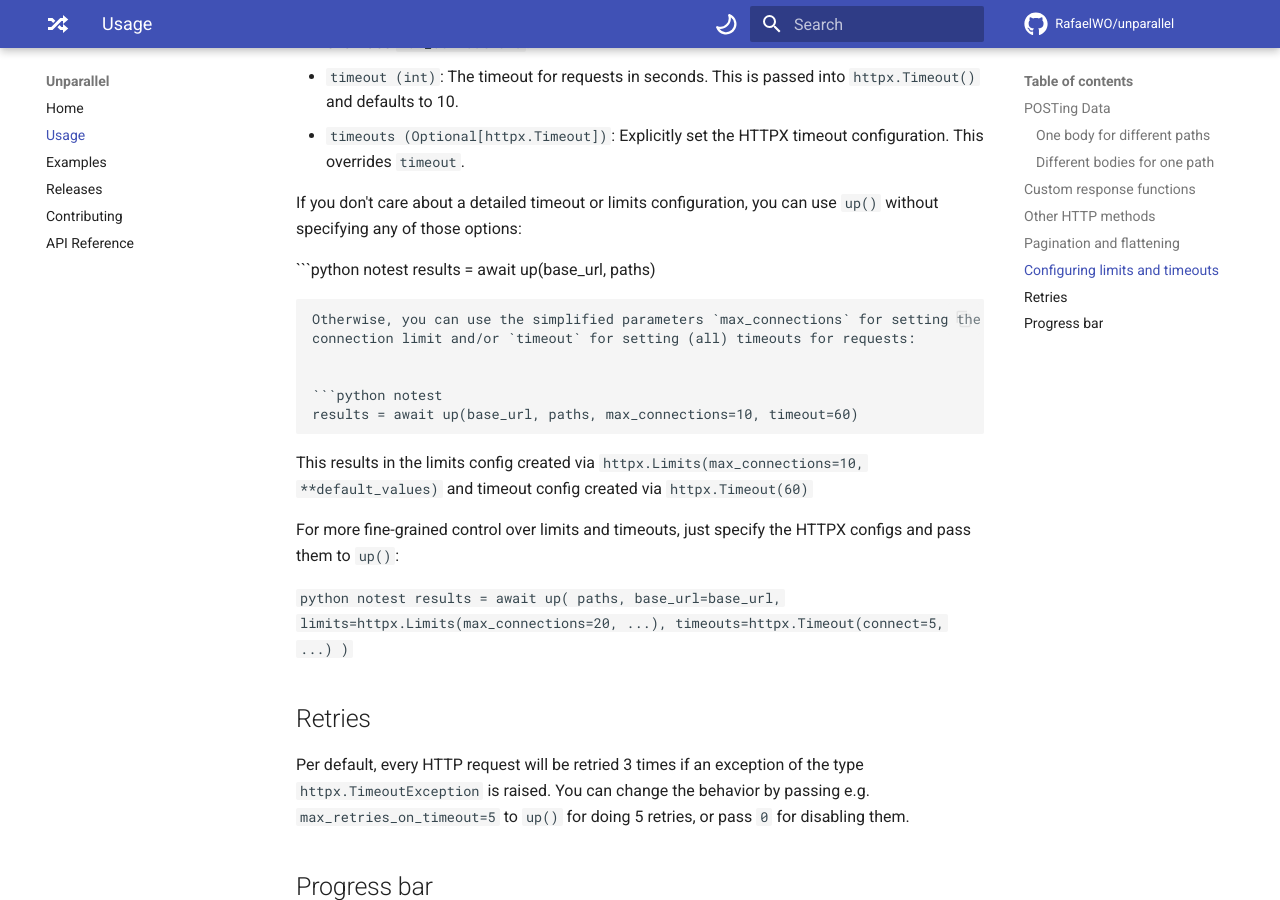
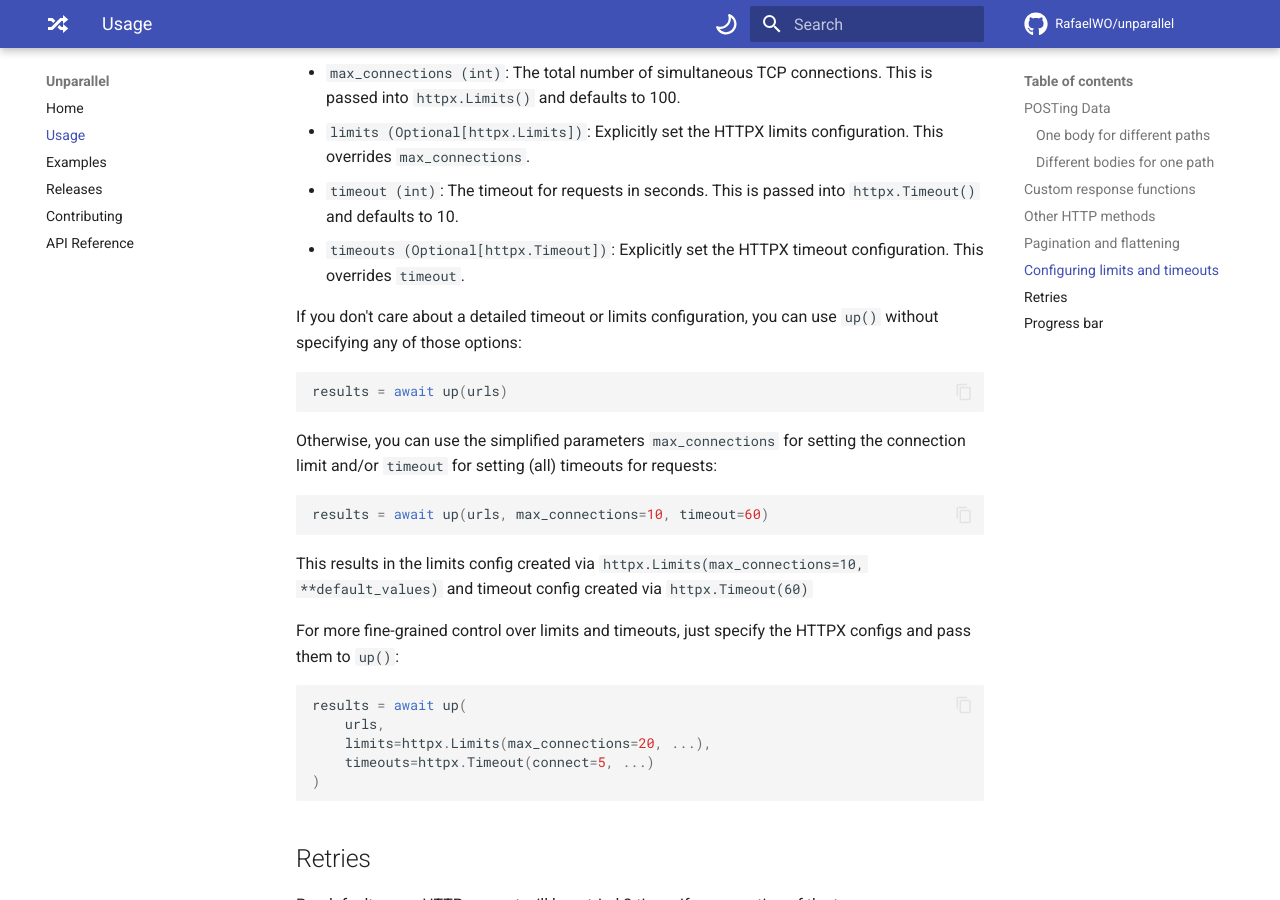
Before and after one commit to RafaelWO/unparallel, an MkDocs documentation site: the page built from docs/usage.md, in a window 1280 px wide and 900 px high, scrolled down 5499 px. Built offline with MkDocs 1.6.1 and Material for MkDocs 9.7.7, drawn with Linux system fonts in a browser that asks for light colours; comment, search, counter and statistics services are not loaded; the version menu is left out.

Commit message:
✅ Use pytest-examples to test code in markdown
* Fix code format in markdown files

````diff
--- a/docs/examples/multiple_websites.py
+++ b/docs/examples/multiple_websites.py
@@ -5,10 +5,10 @@ webpages.
 See Also:
     https://www.stackoverflow.com/a/57129241
 """
+
 import asyncio
 
 from unparallel import up
-from unparallel.unparallel import RequestError
 
 # Extracted from https://en.wikipedia.org/wiki/List_of_most-visited_websites
 websites = """https://www.google.com/
@@ -69,4 +69,5 @@ async def main():
         print(url, repr(content[:100]))
 
 
-results = asyncio.run(main())
+if __name__ == "__main__":
+    asyncio.run(main())
--- a/docs/examples/wordpress.py
+++ b/docs/examples/wordpress.py
@@ -5,6 +5,7 @@ https://techcrunch.com
 See Also:
     https://developer.wordpress.org/rest-api/reference/posts/
 """
+
 import asyncio
 from pprint import pp
 
@@ -29,7 +30,7 @@ async def main():
     # the settings for this to work without errors. For me, it worked using
     # max_connections=800 and timeout=60.
 
-    total_pages = min(total_pages, 1000)
+    total_pages = min(total_pages, 500)
 
     # Get all pages and flatten the result
     paths = [f"{pagination_url}&page={i}" for i in range(1, total_pages + 1)]
--- a/docs/usage.md
+++ b/docs/usage.md
@@ -7,10 +7,12 @@ import asyncio
 
 from unparallel import up
 
+
 async def main():
     url = "https://httpbin.org"
     paths = [f"/get?foo={i}" for i in range(100)]
     return await up(paths, base_url=url)
+
 
 results = asyncio.run(main())
 print([item["args"] for item in results[:5]])
@@ -33,11 +35,13 @@ from pprint import pp
 
 from unparallel import up
 
+
 async def main():
     url = "https://httpbin.org"
     data = {"item_id": 1, "type": "tree"}
     paths = [f"/post?bar={i}" for i in range(100)]
     return await up(paths, method="POST", base_url=url, payloads=data)
+
 
 results = asyncio.run(main())
 pp([{"args": item["args"], "data": item["data"]} for item in results[:5]])
@@ -65,11 +69,13 @@ from pprint import pp
 
 from unparallel import up
 
+
 async def main():
     url = "https://httpbin.org"
     path = "/post"
     data = [{"type": "tree", "height": i} for i in range(100)]
     return await up(path, method="POST", base_url=url, payloads=data)
+
 
 results = asyncio.run(main())
 pp([item["data"] for item in results[:5]])
@@ -105,13 +111,11 @@ import asyncio
 
 from unparallel import up
 
+
 async def main():
-    urls = [
-        "https://www.example.com",
-        "https://duckduckgo.com/",
-        "https://github.com"
-    ]
+    urls = ["https://www.example.com", "https://duckduckgo.com/", "https://github.com"]
     return await up(urls, response_fn=lambda x: x.text)
+
 
 results = asyncio.run(main())
 for res in results:
@@ -138,13 +142,11 @@ import asyncio
 
 from unparallel import up
 
+
 async def main():
-    urls = [
-        "https://www.example.com",
-        "https://duckduckgo.com/",
-        "https://github.com"
-    ]
+    urls = ["https://www.example.com", "https://duckduckgo.com/", "https://github.com"]
     return await up(urls, method="HEAD", response_fn=lambda x: x.status_code)
+
 
 results = asyncio.run(main())
 print(results)
@@ -172,10 +174,12 @@ from pprint import pp
 
 from unparallel import up
 
+
 async def main():
     url = "http://universities.hipolabs.com"
     paths = [f"/search?limit=20&offset={i}" for i in range(0, 1000, 20)]
     return await up(paths, base_url=url)
+
 
 results = asyncio.run(main())
 print(f"#Results: {len(results)}")
@@ -223,10 +227,12 @@ from pprint import pp
 
 from unparallel import up
 
+
 async def main():
     url = "http://universities.hipolabs.com"
     paths = [f"/search?limit=20&offset={i}" for i in range(0, 1000, 20)]
     return await up(paths, base_url=url, flatten_result=True)
+
 
 results = asyncio.run(main())
 print(f"#Results: {len(results)}")
@@ -268,16 +274,17 @@ parameters in the `up()` method:
 If you don't care about a detailed timeout or limits configuration, you can use
 `up()` without specifying any of those options:
 
-```python notest
-results = await up(base_url, paths)
+<!-- skip-test -->
+```python
+results = await up(urls)
 ```
 
 Otherwise, you can use the simplified parameters `max_connections` for setting the
 connection limit and/or `timeout` for setting (all) timeouts for requests:
 
-
-```python notest
-results = await up(base_url, paths, max_connections=10, timeout=60)
+<!-- skip-test -->
+```python
+results = await up(urls, max_connections=10, timeout=60)
 ```
 
 This results in the limits config created via `httpx.Limits(max_connections=10, **default_values)`
@@ -286,10 +293,10 @@ and timeout config created via `httpx.Timeout(60)`
 For more fine-grained control over limits and timeouts, just specify the HTTPX configs
 and pass them to `up()`:
 
-```python notest
+<!-- skip-test -->
+```python
 results = await up(
-    paths,
-    base_url=base_url,
+    urls,
     limits=httpx.Limits(max_connections=20, ...),
     timeouts=httpx.Timeout(connect=5, ...)
 )
--- a/pyproject.toml
+++ b/pyproject.toml
@@ -57,6 +57,7 @@ pytest-asyncio = "^0.23.2"
 respx = "^0.20.2"
 bump2version = "^1.0.1"
 pytest-markdown-docs = "^0.5.0"
+pytest-examples = "^0.0.10"
 
 [tool.poetry.group.docs.dependencies]
 mkdocs-material = "^9.5.1"
````
Also changed, not shown: README.md (+8 -1 lines), docs/examples.md (+2 -2 lines), 4 other files.
